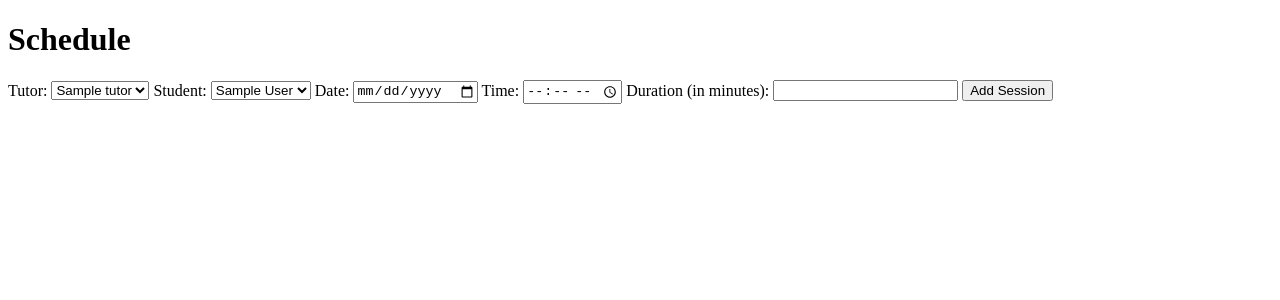
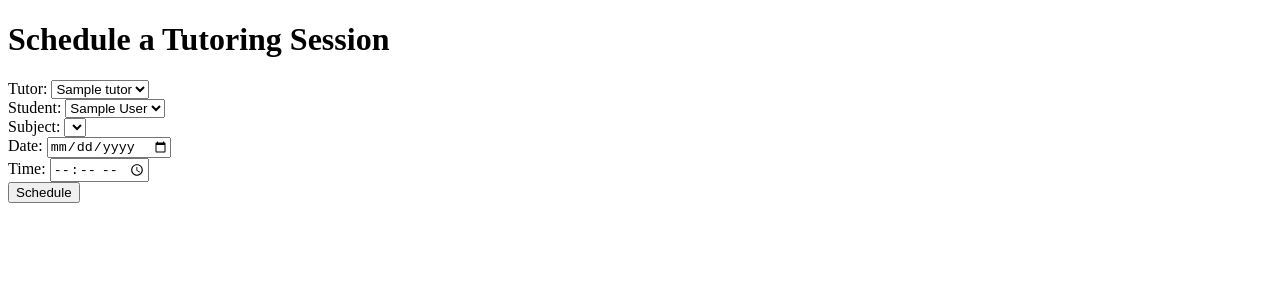
Before and after one commit to scharantej/SciTutor, a Flask app: page /schedule in a window 1280 px wide. Shown: the top 300 px of the page. Run offline with Flask 3, Linux system fonts and the light colour scheme; tables that the repository leaves empty hold one stand-in row (Sample ...); lists and menus that the app fills with data are empty.

Commit message:
Update templates/schedule.html

```diff
--- a/templates/schedule.html
+++ b/templates/schedule.html
@@ -3,30 +3,39 @@
 <!DOCTYPE html>
 <html>
 <head>
-<title>Schedule</title>
+<title>Schedule a Tutoring Session</title>
 </head>
 <body>
-<h1>Schedule</h1>
-<form action="/add_session" method="post">
+<h1>Schedule a Tutoring Session</h1>
+<form action="/schedule" method="post">
 <label for="tutor_id">Tutor:</label>
 <select name="tutor_id">
 {% for tutor in tutors %}
 <option value="{{ tutor.id }}">{{ tutor.name }}</option>
 {% endfor %}
 </select>
+<br>
 <label for="student_id">Student:</label>
 <select name="student_id">
 {% for student in students %}
 <option value="{{ student.id }}">{{ student.name }}</option>
 {% endfor %}
 </select>
+<br>
+<label for="subject">Subject:</label>
+<select name="subject">
+{% for subject in subjects %}
+<option value="{{ subject.id }}">{{ subject.name }}</option>
+{% endfor %}
+</select>
+<br>
 <label for="date">Date:</label>
 <input type="date" name="date">
+<br>
 <label for="time">Time:</label>
 <input type="time" name="time">
-<label for="duration">Duration (in minutes):</label>
-<input type="number" name="duration">
-<input type="submit" value="Add Session">
+<br>
+<input type="submit" value="Schedule">
 </form>
 </body>
 </html>
```
